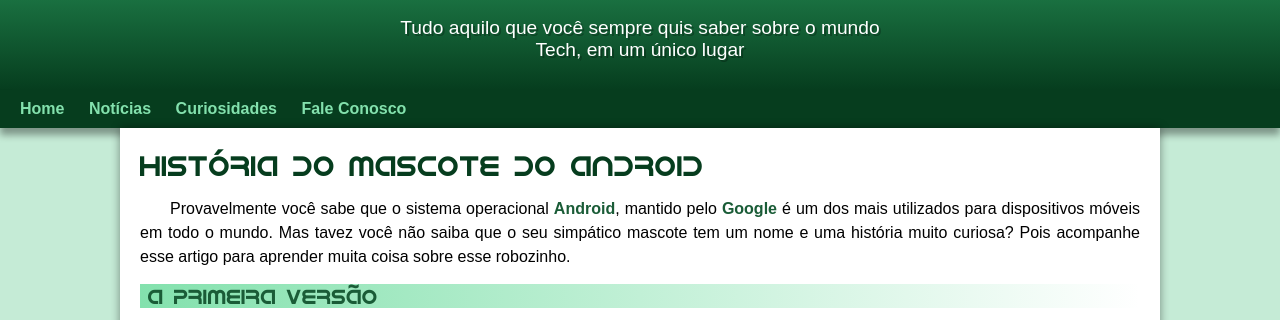
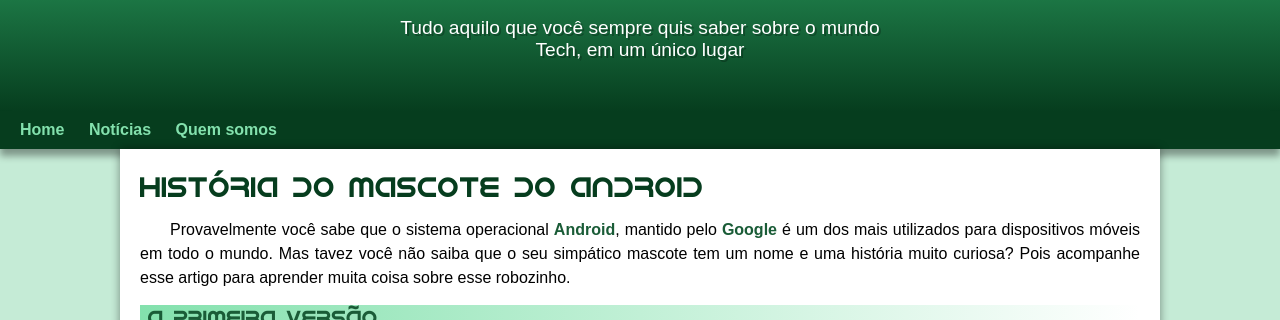
Before and after one commit to roberto-cardoso/projeto-android, a plain HTML site: page index.html in a window 1280 px wide. Shown: the part 100-420 px from the top of the page. Drawn offline with Linux system fonts and the light colour scheme.

Commit message:
problema de padding corrigido

```diff
--- a/estilo/style.css
+++ b/estilo/style.css
@@ -82,7 +82,7 @@ header > p {
     padding-right: 10px;
     padding-left: 10px;
     margin: auto;
-    margin-bottom: 20px;
+    padding-bottom: 50px;
     text-shadow: 2px 2px 0px rgba(0, 0, 0, 0.267);
 }
 
--- a/index.html
+++ b/index.html
@@ -16,8 +16,7 @@
     <nav>
         <a href="#">Home</a>
         <a href="#">Notícias</a>
-        <a href="#">Curiosidades</a>
-        <a href="#">Fale Conosco</a>
+        <a href="#">Quem somos</a>
     </nav>
     <main>
         <article>
```
